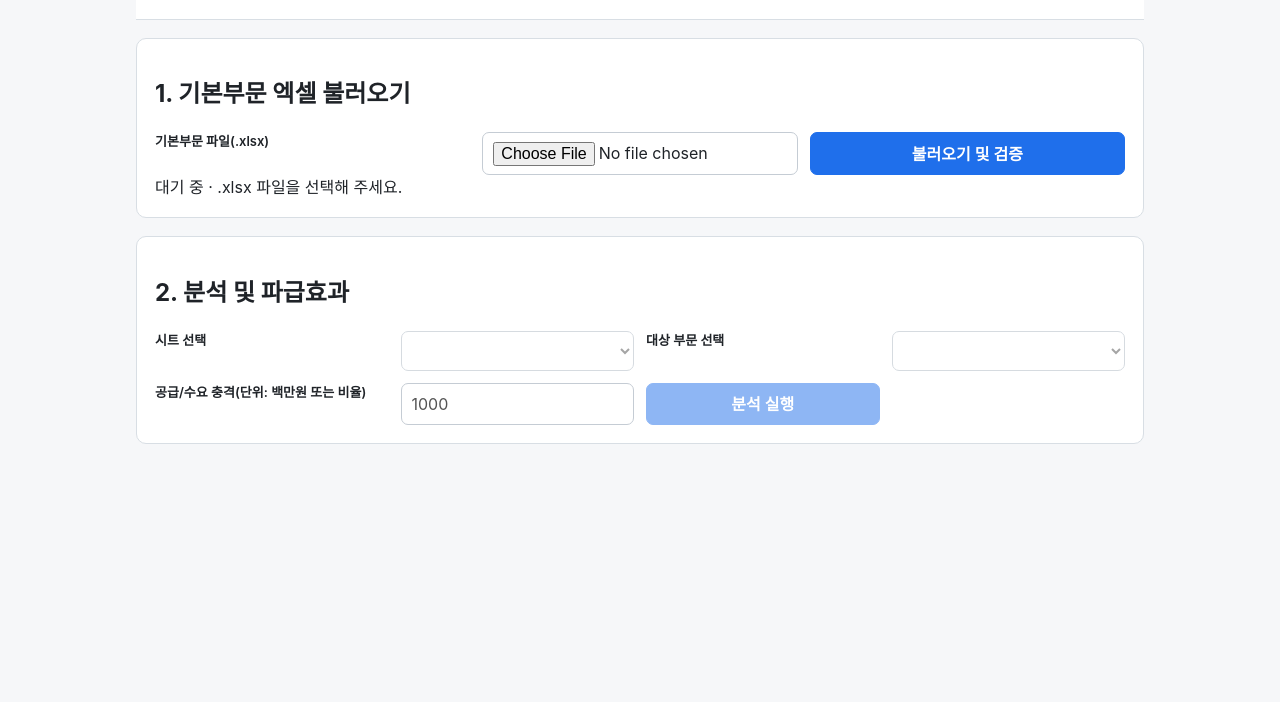
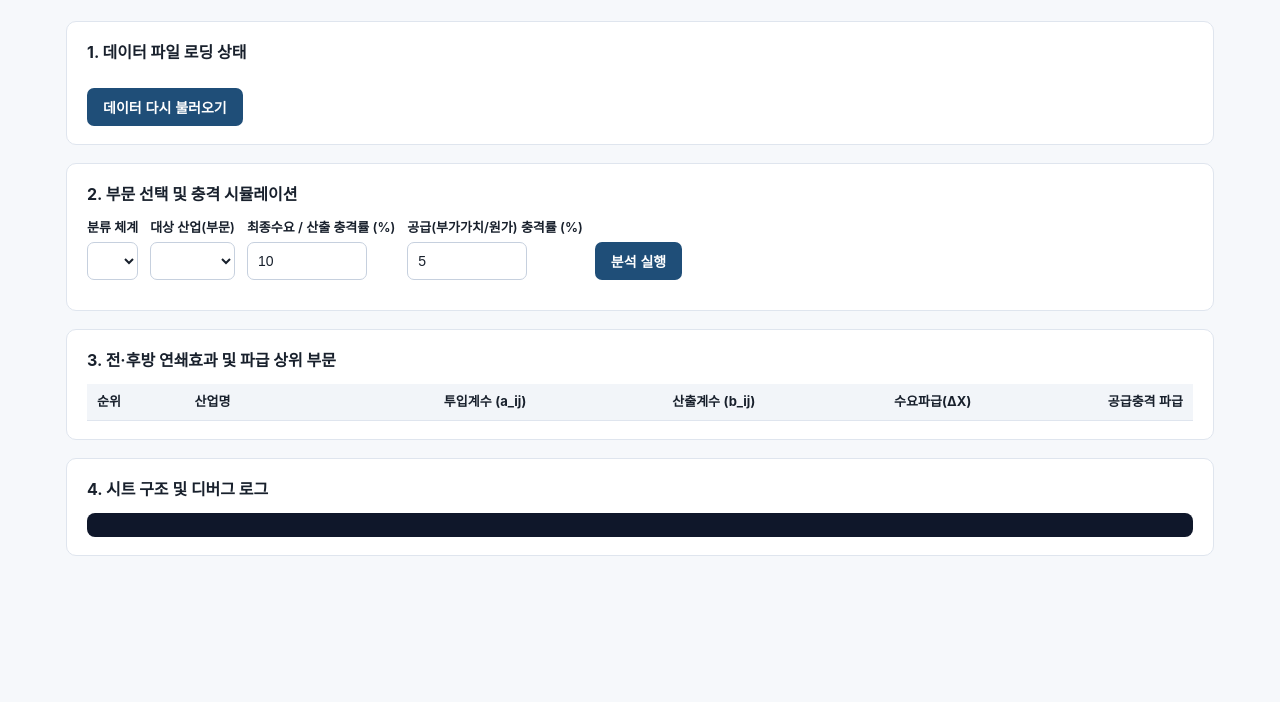
Before and after one commit to happy76883-afk/-Title, a plain HTML site: page index.html in a window 1280 px wide. Shown: the part 98-800 px from the top of the page. Drawn offline with Linux system fonts and the light colour scheme; a script that the page names is missing.

Commit message:
Revise title and enhance layout in index.html
Updated the title and added styles for better layout. Enhanced the header and main sections for improved user interaction and data display.

```diff
--- a/index.html
+++ b/index.html
@@ -3,49 +3,213 @@
 <head>
   <meta charset="UTF-8" />
   <meta name="viewport" content="width=device-width, initial-scale=1.0" />
-  <title>산업연관표 분석 웹앱</title>
-  <link rel="stylesheet" href="./style.css" />
+  <title>2023 연장 투입산출표 분석기</title>
+  <script src="https://cdn.sheetjs.com/xlsx-0.20.3/package/dist/xlsx.full.min.js"></script>
+  <style>
+    :root {
+      --bg: #f6f8fb;
+      --card: #ffffff;
+      --text: #18202c;
+      --muted: #5f6c7b;
+      --line: #dfe5ee;
+      --primary: #1f4e78;
+      --primary-weak: #eaf2f8;
+      --ok: #197149;
+      --err: #b42318;
+    }
+    * { box-sizing: border-box; }
+    body {
+      margin: 0;
+      font-family: -apple-system, BlinkMacSystemFont, "Segoe UI", Roboto, "Noto Sans KR", sans-serif;
+      background: var(--bg);
+      color: var(--text);
+      line-height: 1.5;
+    }
+    header {
+      background: var(--primary);
+      color: #fff;
+      padding: 20px 24px;
+    }
+    header h1 {
+      margin: 0 0 4px;
+      font-size: 20px;
+    }
+    header p {
+      margin: 0;
+      font-size: 13px;
+      opacity: 0.9;
+    }
+    main {
+      max-width: 1180px;
+      margin: 24px auto;
+      padding: 0 16px 48px;
+      display: grid;
+      gap: 18px;
+    }
+    .card {
+      background: var(--card);
+      border: 1px solid var(--line);
+      border-radius: 10px;
+      padding: 18px 20px;
+    }
+    .card h2 {
+      margin: 0 0 12px;
+      font-size: 16px;
+    }
+    .status-grid {
+      display: grid;
+      grid-template-columns: repeat(auto-fit, minmax(230px, 1fr));
+      gap: 10px;
+    }
+    .status-item {
+      border: 1px solid var(--line);
+      border-radius: 8px;
+      padding: 10px 12px;
+      font-size: 13px;
+      background: #fafbfd;
+    }
+    .status-item .label { font-weight: 700; display: block; margin-bottom: 2px; }
+    .status-item .path { color: var(--muted); font-size: 12px; word-break: break-all; }
+    .badge-ok { color: var(--ok); font-weight: 700; }
+    .badge-err { color: var(--err); font-weight: 700; }
+    .controls {
+      display: flex;
+      flex-wrap: wrap;
+      gap: 12px;
+      align-items: end;
+    }
+    label {
+      display: flex;
+      flex-direction: column;
+      gap: 5px;
+      font-size: 13px;
+      font-weight: 600;
+    }
+    select, input, button {
+      height: 38px;
+      border-radius: 7px;
+      border: 1px solid #c6d0de;
+      font-size: 14px;
+      padding: 0 10px;
+      background: #fff;
+      color: var(--text);
+    }
+    button {
+      background: var(--primary);
+      color: #fff;
+      border: none;
+      padding: 0 16px;
+      font-weight: 600;
+      cursor: pointer;
+    }
+    button:hover { opacity: 0.92; }
+    .kpi-grid {
+      display: grid;
+      grid-template-columns: repeat(auto-fit, minmax(200px, 1fr));
+      gap: 12px;
+      margin-top: 12px;
+    }
+    .kpi {
+      background: var(--primary-weak);
+      border-radius: 8px;
+      padding: 14px;
+    }
+    .kpi .k-title { font-size: 12px; color: var(--muted); }
+    .kpi .k-val { font-size: 20px; font-weight: 700; margin-top: 4px; }
+    .table-wrap {
+      overflow-x: auto;
+      margin-top: 12px;
+    }
+    table {
+      width: 100%;
+      border-collapse: collapse;
+      font-size: 13px;
+    }
+    th, td {
+      border-bottom: 1px solid var(--line);
+      padding: 8px 10px;
+      text-align: left;
+      white-space: nowrap;
+    }
+    th { background: #f2f5f9; font-weight: 700; }
+    td.num, th.num { text-align: right; font-variant-numeric: tabular-nums; }
+    pre.log {
+      background: #0f172a;
+      color: #e2e8f0;
+      padding: 12px;
+      border-radius: 8px;
+      font-size: 12px;
+      max-height: 220px;
+      overflow: auto;
+      margin: 0;
+    }
+  </style>
 </head>
 <body>
-  <main class="container">
-    <header class="header">
-      <h1>산업연관표(I-O) 분석 웹앱</h1>
-      <p class="subtitle">로컬 기본부문 엑셀(.xlsx) 파일을 직접 불러와 분석합니다.</p>
-    </header>
+  <header>
+    <h1>산업연관표(2023년 연장) 분석기</h1>
+    <p>저장소 <code>data/</code> 폴더의 기본·통합대·통합중·통합소분류 엑셀을 자동 로드해 연쇄효과와 공급충격을 계산합니다.</p>
+  </header>
 
-    <section class="panel">
-      <h2>1. 기본부문 엑셀 불러오기</h2>
-      <div class="controls">
-        <label for="excelFileInput">기본부문 파일(.xlsx)</label>
-        <input
-          id="excelFileInput"
-          type="file"
-          accept=".xlsx,application/vnd.openxmlformats-officedocument.spreadsheetml.sheet"
-        />
-        <button id="loadBtn" type="button">불러오기 및 검증</button>
+  <main>
+    <section class="card">
+      <h2>1. 데이터 파일 로딩 상태</h2>
+      <div id="file-status" class="status-grid"></div>
+      <div style="margin-top: 12px;">
+        <button id="btn-reload" type="button">데이터 다시 불러오기</button>
       </div>
-      <div id="status" class="status">대기 중 · .xlsx 파일을 선택해 주세요.</div>
-      <div id="validation" class="validation"></div>
     </section>
 
-    <section class="panel" id="analysisPanel">
-      <h2>2. 분석 및 파급효과</h2>
+    <section class="card">
+      <h2>2. 부문 선택 및 충격 시뮬레이션</h2>
       <div class="controls">
-        <label for="sheetSelect">시트 선택</label>
-        <select id="sheetSelect" disabled></select>
+        <label>
+          분류 체계
+          <select id="dataset-select"></select>
+        </label>
+        <label>
+          대상 산업(부문)
+          <select id="sector-select"></select>
+        </label>
+        <label>
+          최종수요 / 산출 충격률 (%)
+          <input id="shock-pct" type="number" step="1" value="10" style="width: 120px;" />
+        </label>
+        <label>
+          공급(부가가치/원가) 충격률 (%)
+          <input id="supply-shock-pct" type="number" step="1" value="5" style="width: 120px;" />
+        </label>
+        <button id="btn-run" type="button">분석 실행</button>
+      </div>
 
-        <label for="sectorSelect">대상 부문 선택</label>
-        <select id="sectorSelect" disabled></select>
+      <div id="kpi-area" class="kpi-grid"></div>
+    </section>
 
-        <label for="shockInput">공급/수요 충격(단위: 백만원 또는 비율)</label>
-        <input id="shockInput" type="number" step="any" value="1000" disabled />
+    <section class="card">
+      <h2>3. 전·후방 연쇄효과 및 파급 상위 부문</h2>
+      <div class="table-wrap">
+        <table id="result-table">
+          <thead>
+            <tr>
+              <th>순위</th>
+              <th>산업명</th>
+              <th class="num">투입계수 (a_ij)</th>
+              <th class="num">산출계수 (b_ij)</th>
+              <th class="num">수요파급(ΔX)</th>
+              <th class="num">공급충격 파급</th>
+            </tr>
+          </thead>
+          <tbody></tbody>
+        </table>
+      </div>
+    </section>
 
-        <button id="runBtn" type="button" disabled>분석 실행</button>
-      </div>
-      <div id="result" class="result"></div>
+    <section class="card">
+      <h2>4. 시트 구조 및 디버그 로그</h2>
+      <pre id="debug-log" class="log"></pre>
     </section>
   </main>
 
-  <script type="module" src="./app.js"></script>
+  <script src="app.js"></script>
 </body>
 </html>
```
